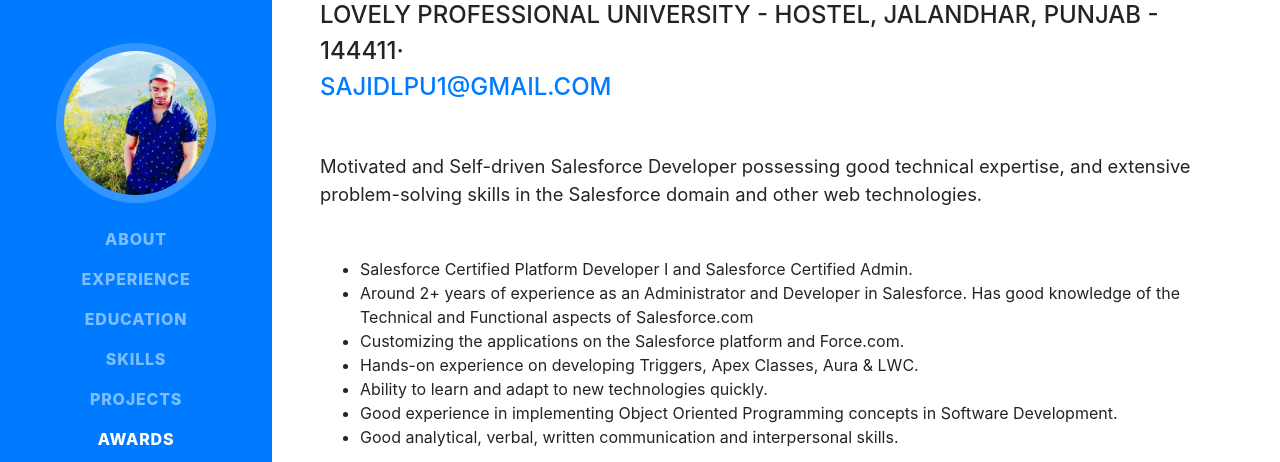
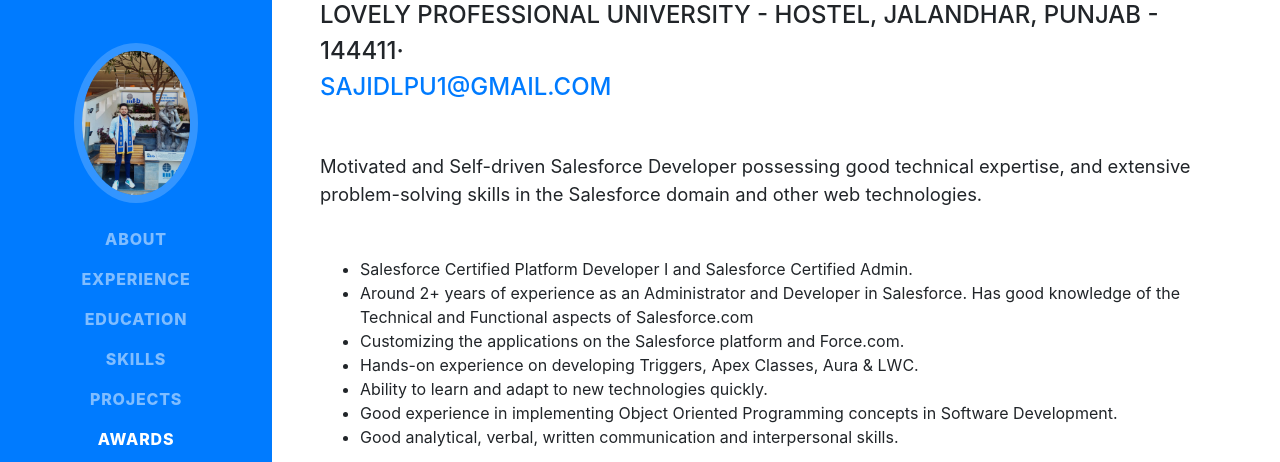
Before and after one commit to sajidlpu1/My-e-Resume, a website with bundled scripts: page index.html in a window 1280 px wide. Shown: the part 153-615 px from the top of the page. Built offline with nearby package versions, Linux system fonts and the light colour scheme; a web font is replaced by a local one.

Commit message:
Update index.html

```diff
--- a/index.html
+++ b/index.html
@@ -42,7 +42,7 @@
         <span class="d-none d-lg-block">
           <img
             class="img-fluid img-profile rounded-circle mx-auto mb-2"
-            src="img/profile2.jpg"
+            src="img/profile3.jpg"
             alt=""
           />
         </span>
```
